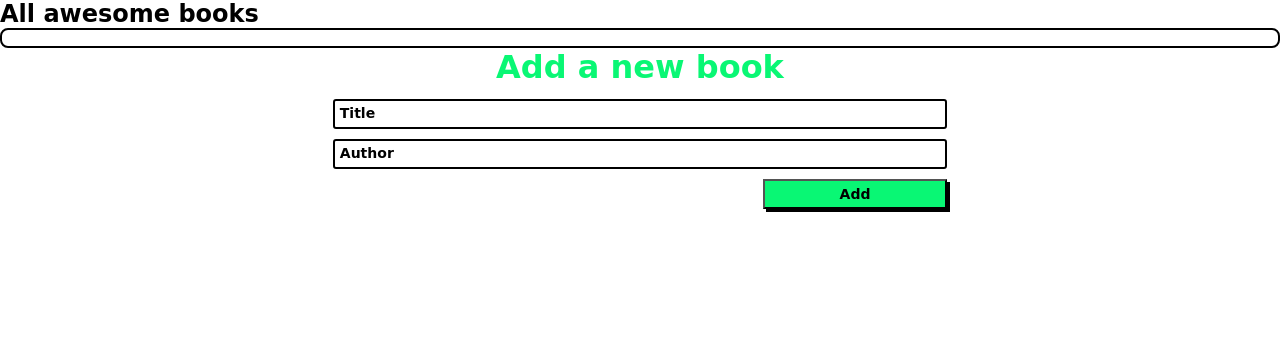
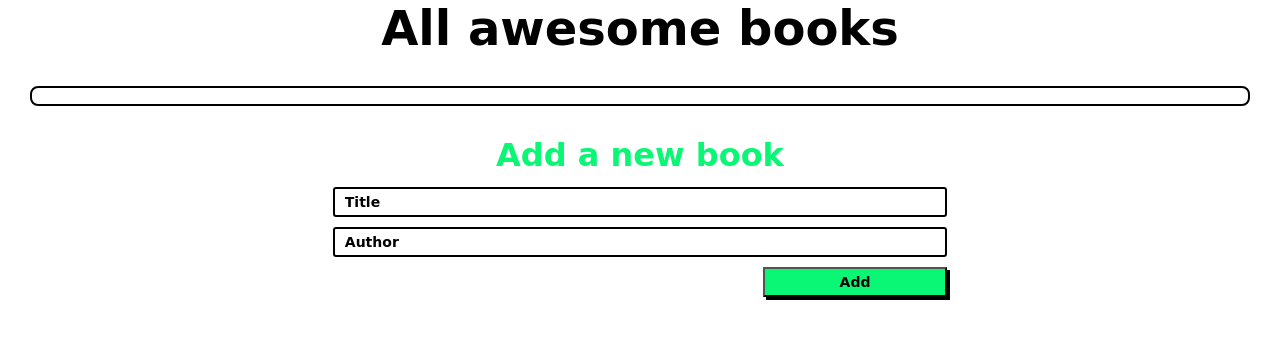
Before and after one commit to Zilola-Nazarova/awesome_books, a website: page index.html in a window 1280 px wide. Drawn offline with Linux system fonts and the light colour scheme; a web font is replaced by a local one.

Commit message:
Style container and h1 tag

```diff
--- a/style.css
+++ b/style.css
@@ -14,10 +14,16 @@ main {
   gap: 2rem; */
 }
 
+h1 {
+  font-size: 48px;
+  text-align: center;
+}
+
 .container {
   border: 2px solid;
   border-radius: 8px;
   padding: 8px;
+  margin: 30px;
 }
 
 form {
@@ -34,10 +40,13 @@ div input {
   border: 2px solid black;
   border-radius: 3px;
   height: 30px;
+  padding-left: 10px;
+  font-size: 14px;
+  line-height: 1em;
+  font-weight: 700;
 }
 
 div input::placeholder {
- padding-left: 5px;
  color: black;
  font-size: 14px;
  line-height: 1em;
```
